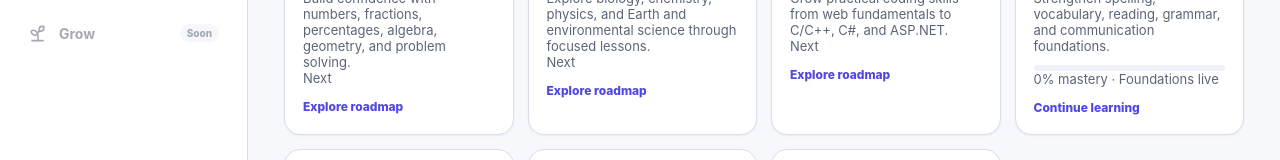
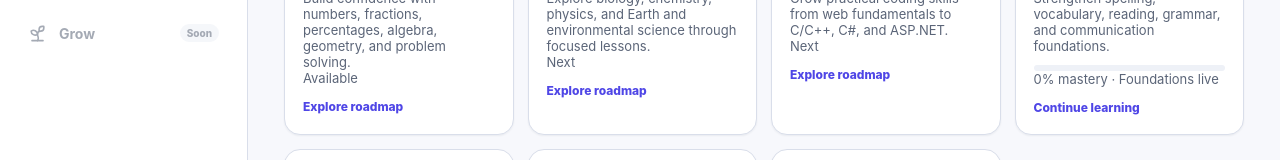
Before and after one commit to Quejsia/Lifehub-, a Next.js app: page /education in a window 1280 px wide. Shown: the part 487-647 px from the top of the page. Built offline with nearby package versions, Linux system fonts and the light colour scheme; no server answers; the database is empty.

Commit message:
Mark Mathematics as available

```diff
--- a/src/app/education/page.tsx
+++ b/src/app/education/page.tsx
@@ -19,7 +19,7 @@ const subjects = [
     description: "Build confidence with numbers, fractions, percentages, algebra, geometry, and problem solving.",
     next: "Arithmetic → Fractions → Algebra",
     icon: Calculator,
-    status: "Next",
+    status: "Available",
     href: "/learn/mathematics-foundations",
   },
   {
```
